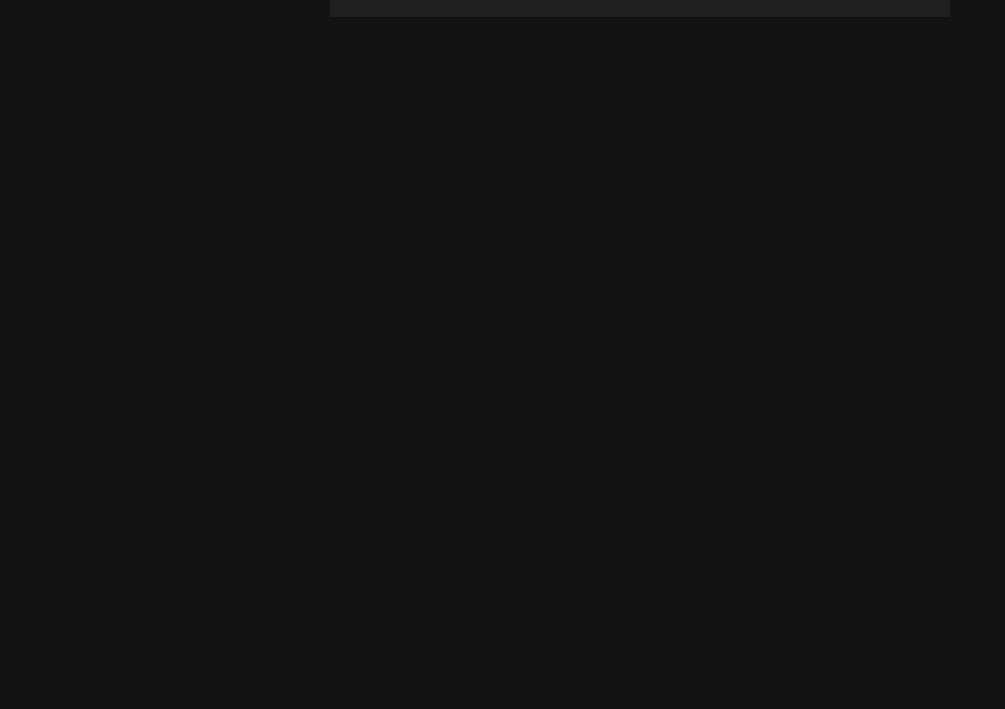
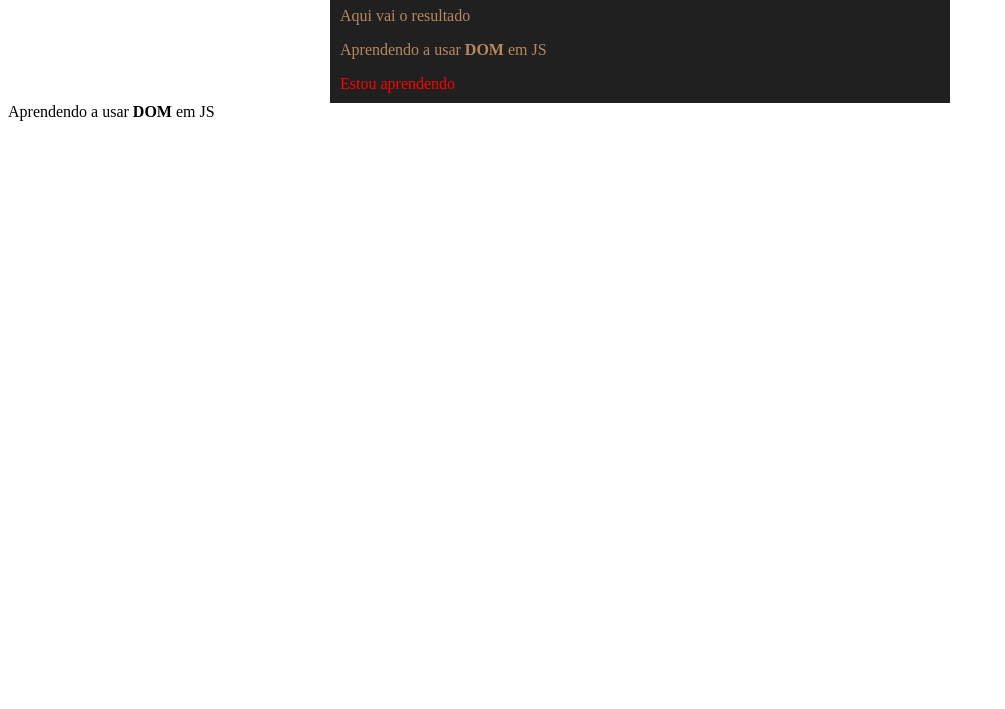
Before and after one commit to luancarneiro-git/javascript, a plain HTML site: page aula09/index.html in a window 1280 px wide. Shown: the part 91-800 px from the top of the page, without its empty margins (0-1005 px from the left). Drawn offline with Linux system fonts and the light colour scheme.

Commit message:
upload atualizando os estudos sobre js

```diff
--- a/aula09/index.html
+++ b/aula09/index.html
@@ -6,11 +6,27 @@
     <title>estudos sobre DOM</title>
     <link rel="shortcut icon" href="icon/vasco-favicon.png" type="image/x-icon">
     <link rel="stylesheet" href="style.css">
+    <style>
+        #msg {
+            color: aqua;
+        }
+    </style>
 </head>
 <body>
     <main>
         <h1>Inicio dos estudos sobre DOM</h1>
-
+        <p>Aqui vai o resultado</p>
+        <p>Aprendendo a usar <strong>DOM</strong> em JS</p>
+        <div id="msg">Clique em mim</div>
     </main>
+        <Script>
+            let p1 = window.document.getElementsByTagName('p')[1]
+            let corpo = window.document.body
+            corpo.style.backgroundColor = "white"
+            window.document.write(p1.innerHTML)
+            let d = window.document.getElementById('msg')
+            d.style.color = 'red'
+            d.innerText = 'Estou aprendendo '
+        </Script>
 </body>
 </html>
```
Also changed, not shown: aula09/style.css (line endings or trailing spaces).
